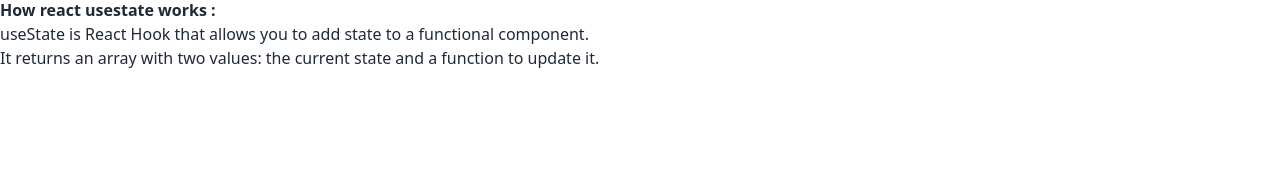
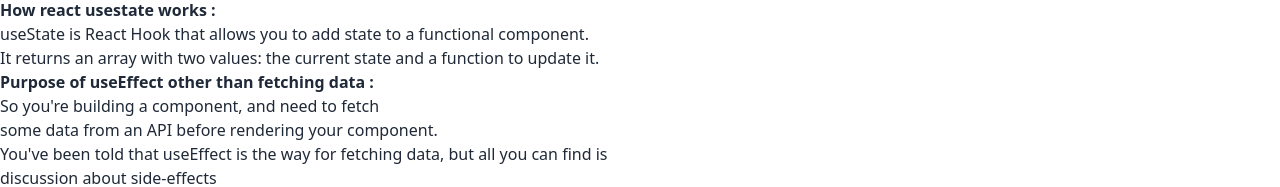
Before and after one commit to shanto001971/knowledge-caf, a React (Vite) app: page / in a window 1280 px wide. Shown: the part 4990-5177 px from the top of the page. Before the commit the page ends 5060 px from the top, so only its background shows below. Built offline with nearby package versions, Linux system fonts and the light colour scheme.

Commit message:
3rd qustion done

```diff
--- a/src/Component/CardBody/Footer.jsx
+++ b/src/Component/CardBody/Footer.jsx
@@ -30,6 +30,15 @@
             </p>
            </div>
 
+           <div className="">
+            <strong>
+            Purpose of useEffect other than fetching data :
+            </strong>
+            <p>
+            So you're building a component, and need to fetch <br /> some data from an API before rendering your component. <br /> You've been told that useEffect is the way for fetching data, but all you can find is <br /> discussion about side-effects
+            </p>
+           </div>
+
         </div>
     );
 };
```
